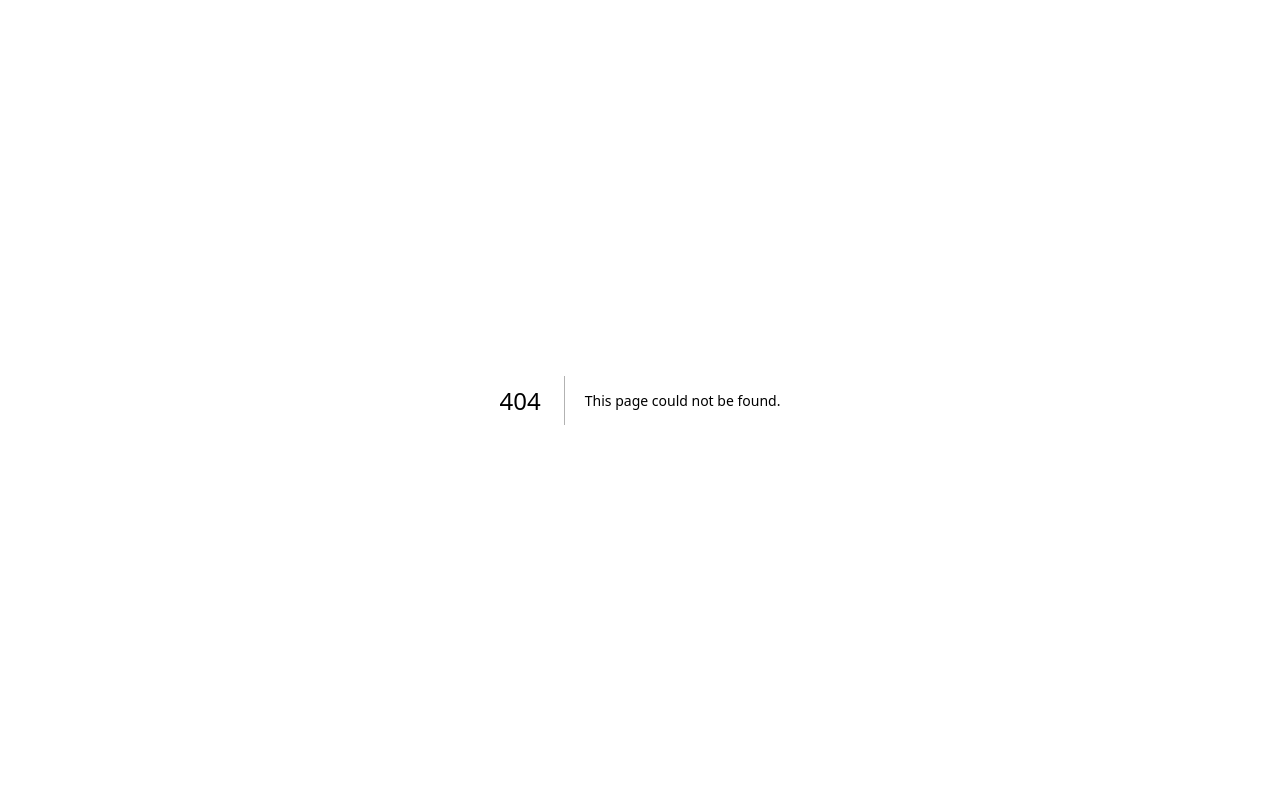
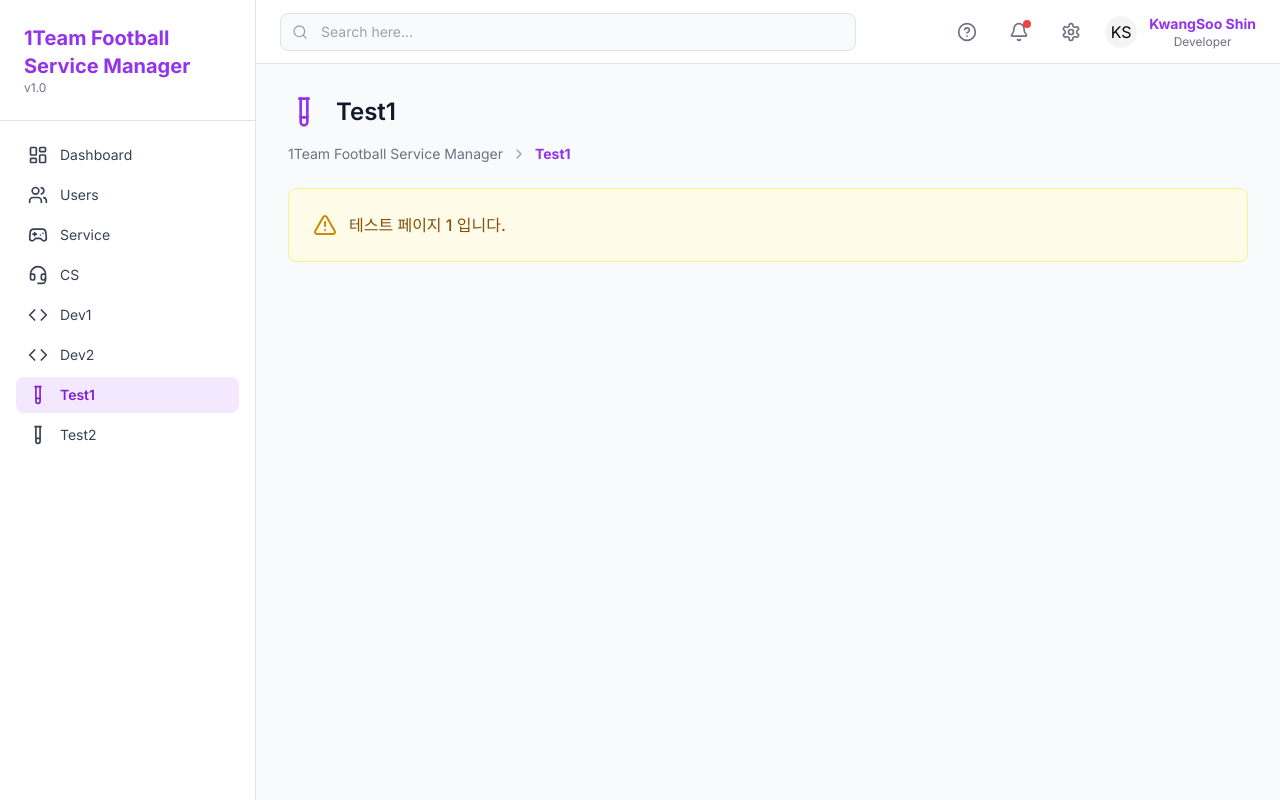
Before and after one commit to KWANGSOOSHIN-Zergtic/game-service-manager, a Next.js app: page /test1 in a window 1280 px wide. Before the commit this address had no page. Built offline with nearby package versions, Linux system fonts and the light colour scheme; sample sign-in values are in the browser's storage.

Commit message:
feat: Dev & Test Page 추가

```diff
--- /dev/null
+++ b/src/app/(main)/dev1/page.tsx
@@ -0,0 +1,14 @@
+import { AlertTriangle } from "lucide-react"
+import { Navigation } from "@/components/dashboard/navigation"
+
+export default function Dev1Page() {
+  return (
+    <div className="p-8 flex flex-col gap-6">
+        <Navigation />
+        <div className="flex items-center gap-3 p-6 bg-yellow-50 border border-yellow-200 rounded-lg">
+            <AlertTriangle className="w-6 h-6 text-yellow-600" />
+            <span className="text-yellow-800 font-medium">개발 페이지 1 입니다.</span>
+        </div>
+    </div>
+  )
+}
--- /dev/null
+++ b/src/app/(main)/dev2/page.tsx
@@ -0,0 +1,14 @@
+import { AlertTriangle } from "lucide-react"
+import { Navigation } from "@/components/dashboard/navigation"
+
+export default function Dev2Page() {
+  return (
+    <div className="p-8 flex flex-col gap-6">
+        <Navigation />
+        <div className="flex items-center gap-3 p-6 bg-yellow-50 border border-yellow-200 rounded-lg">
+            <AlertTriangle className="w-6 h-6 text-yellow-600" />
+            <span className="text-yellow-800 font-medium">개발 페이지 2 입니다.</span>
+        </div>
+    </div>
+  )
+}
--- /dev/null
+++ b/src/app/(main)/test1/page.tsx
@@ -0,0 +1,14 @@
+import { AlertTriangle } from "lucide-react"
+import { Navigation } from "@/components/dashboard/navigation"
+
+export default function Test1Page() {
+  return (
+    <div className="p-8 flex flex-col gap-6">
+        <Navigation />
+        <div className="flex items-center gap-3 p-6 bg-yellow-50 border border-yellow-200 rounded-lg">
+            <AlertTriangle className="w-6 h-6 text-yellow-600" />
+            <span className="text-yellow-800 font-medium">테스트 페이지 1 입니다.</span>
+        </div>
+    </div>
+  )
+}
--- /dev/null
+++ b/src/app/(main)/test2/page.tsx
@@ -0,0 +1,14 @@
+import { AlertTriangle } from "lucide-react"
+import { Navigation } from "@/components/dashboard/navigation"
+
+export default function Test2Page() {
+  return (
+    <div className="p-8 flex flex-col gap-6">
+        <Navigation />
+        <div className="flex items-center gap-3 p-6 bg-yellow-50 border border-yellow-200 rounded-lg">
+            <AlertTriangle className="w-6 h-6 text-yellow-600" />
+            <span className="text-yellow-800 font-medium">테스트 페이지 2 입니다.</span>
+        </div>
+    </div>
+  )
+}
--- a/src/components/dashboard/navigation.tsx
+++ b/src/components/dashboard/navigation.tsx
@@ -1,6 +1,6 @@
 "use client"
 
-import { LayoutDashboard, Users, Settings, HeadphonesIcon, ChevronRight, HelpCircle, Bell, AlertTriangle, UserCircle } from "lucide-react"
+import { LayoutDashboard, Users, Settings, HeadphonesIcon, ChevronRight, HelpCircle, Bell, AlertTriangle, UserCircle, Code, TestTube } from "lucide-react"
 import Link from "next/link"
 import { usePathname } from "next/navigation"
 
@@ -57,6 +57,26 @@ export function Navigation() {
           icon: <UserCircle className="w-8 h-8 text-purple-600" />,
           title: "Account Setting"
         }
+      case "dev1":
+        return {
+          icon: <Code className="w-8 h-8 text-purple-600" />,
+          title: "Dev1"
+        }
+      case "dev2":
+        return {
+          icon: <Code className="w-8 h-8 text-purple-600" />,
+          title: "Dev2"
+        }
+      case "test1":
+        return {
+          icon: <TestTube className="w-8 h-8 text-purple-600" />,
+          title: "Test1"
+        }
+      case "test2":
+        return {
+          icon: <TestTube className="w-8 h-8 text-purple-600" />,
+          title: "Test2"
+        }
       default:
         return {
           icon: <LayoutDashboard className="w-8 h-8 text-purple-600" />,
--- a/src/components/layout/sidebar.tsx
+++ b/src/components/layout/sidebar.tsx
@@ -8,6 +8,8 @@ import {
   ChevronDown,
   Gamepad2,
   Headset,
+  Code,
+  TestTube
 } from "lucide-react"
 import { cn } from "@/lib/utils"
 
@@ -16,6 +18,10 @@ const menuItems = [
   { icon: Users, label: "Users", href: "/users" },
   { icon: Gamepad2, label: "Service", href: "/service" },
   { icon: Headset, label: "CS", href: "/cs" },
+  { icon: Code, label: "Dev1", href: "/dev1" },
+  { icon: Code, label: "Dev2", href: "/dev2" },
+  { icon: TestTube, label: "Test1", href: "/test1" },
+  { icon: TestTube, label: "Test2", href: "/test2" },
 ]
 
 export function Sidebar() {
```
